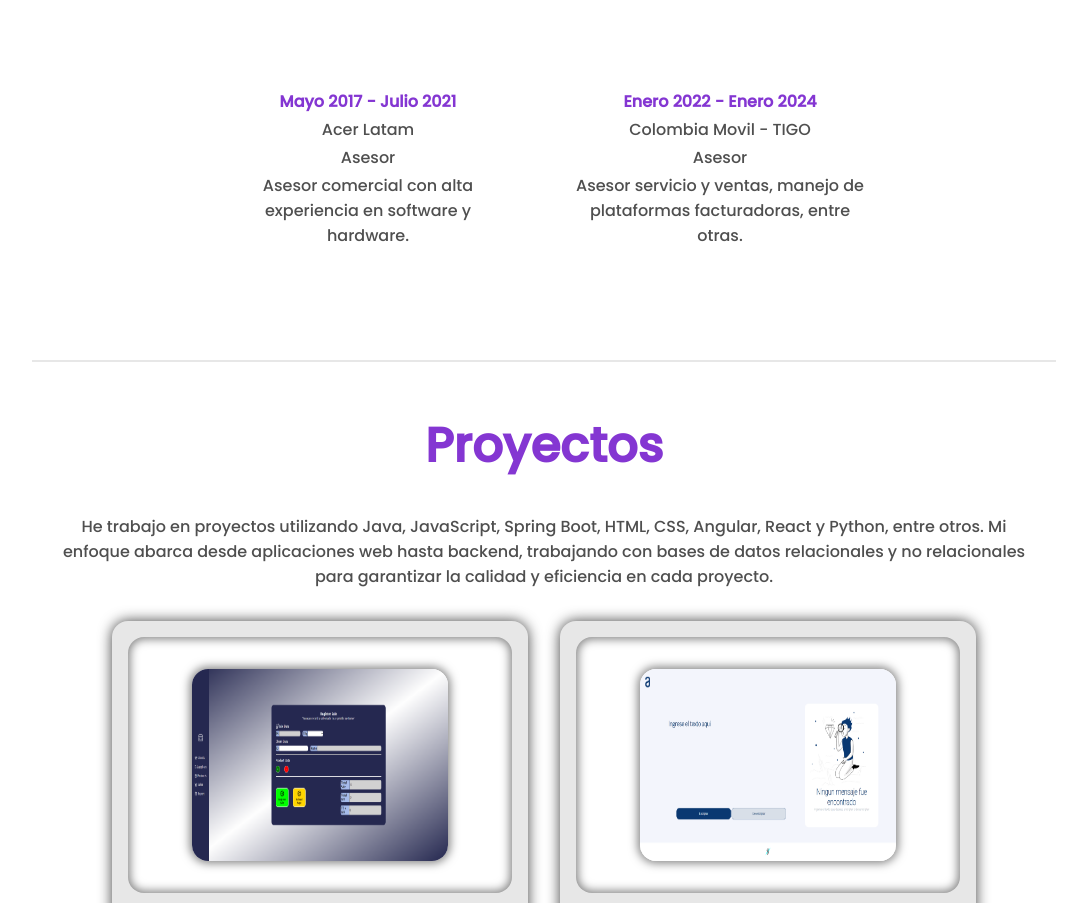
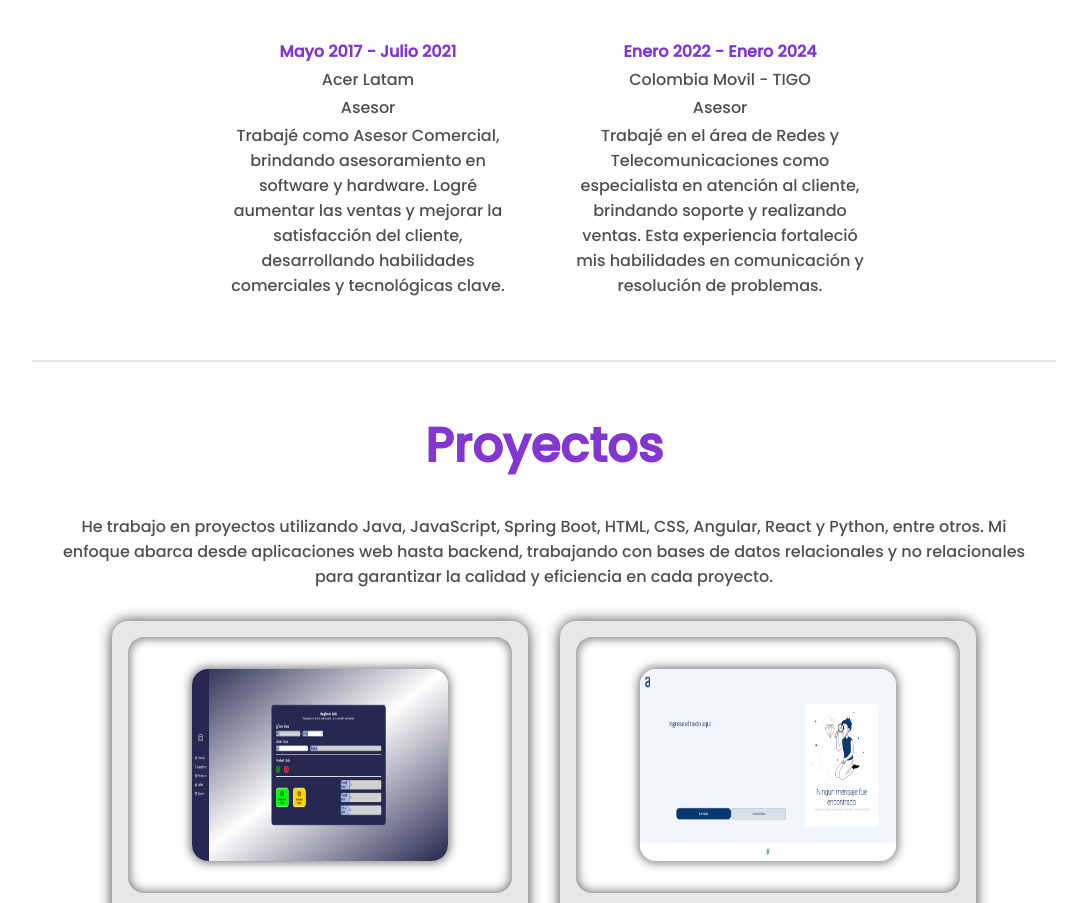
Before and after one commit to JoelS711/Portafolio, a React (Vite) app in the folder Portafolio/: page / in a window 1280 px wide. Shown: the part 1180-2083 px from the top of the page, without its empty margins (96-1183 px from the left). Built offline with nearby package versions, Linux system fonts and the light colour scheme.

Commit message:
Se modifica parrafo seccion experience.jsx

```diff
--- a/Portafolio/src/Experience.jsx
+++ b/Portafolio/src/Experience.jsx
@@ -15,7 +15,9 @@ export function Experience() {
                         </div>
                         <span className='experience__card--company'>Acer Latam</span>
                         <span className='experience__card--position'>Asesor</span>
-                        <p className='experience__card--text'>Asesor comercial con alta experiencia en software y hardware.</p>
+                        <p className='experience__card--text'>Trabajé como Asesor Comercial, brindando asesoramiento en software
+                            y hardware. Logré aumentar las ventas y mejorar la satisfacción del
+                            cliente, desarrollando habilidades comerciales y tecnológicas clave.</p>
                     </div>
                     <div className="experience__card">
                         <div className="experience__card--titlecontain">
@@ -23,8 +25,10 @@ export function Experience() {
                         </div>
                         <span className='experience__card--company'>Colombia Movil - TIGO</span>
                         <span className='experience__card--position'>Asesor</span>
-                        <p className='experience__card--text'>Asesor servicio y ventas, manejo de
-                            plataformas facturadoras, entre otras. </p>
+                        <p className='experience__card--text'>Trabajé en el área de Redes y Telecomunicaciones como especialista
+                            en atención al cliente, brindando soporte y realizando ventas. Esta
+                            experiencia fortaleció mis habilidades en comunicación y resolución
+                            de problemas. </p>
                     </div>
                 </div>
 
```
